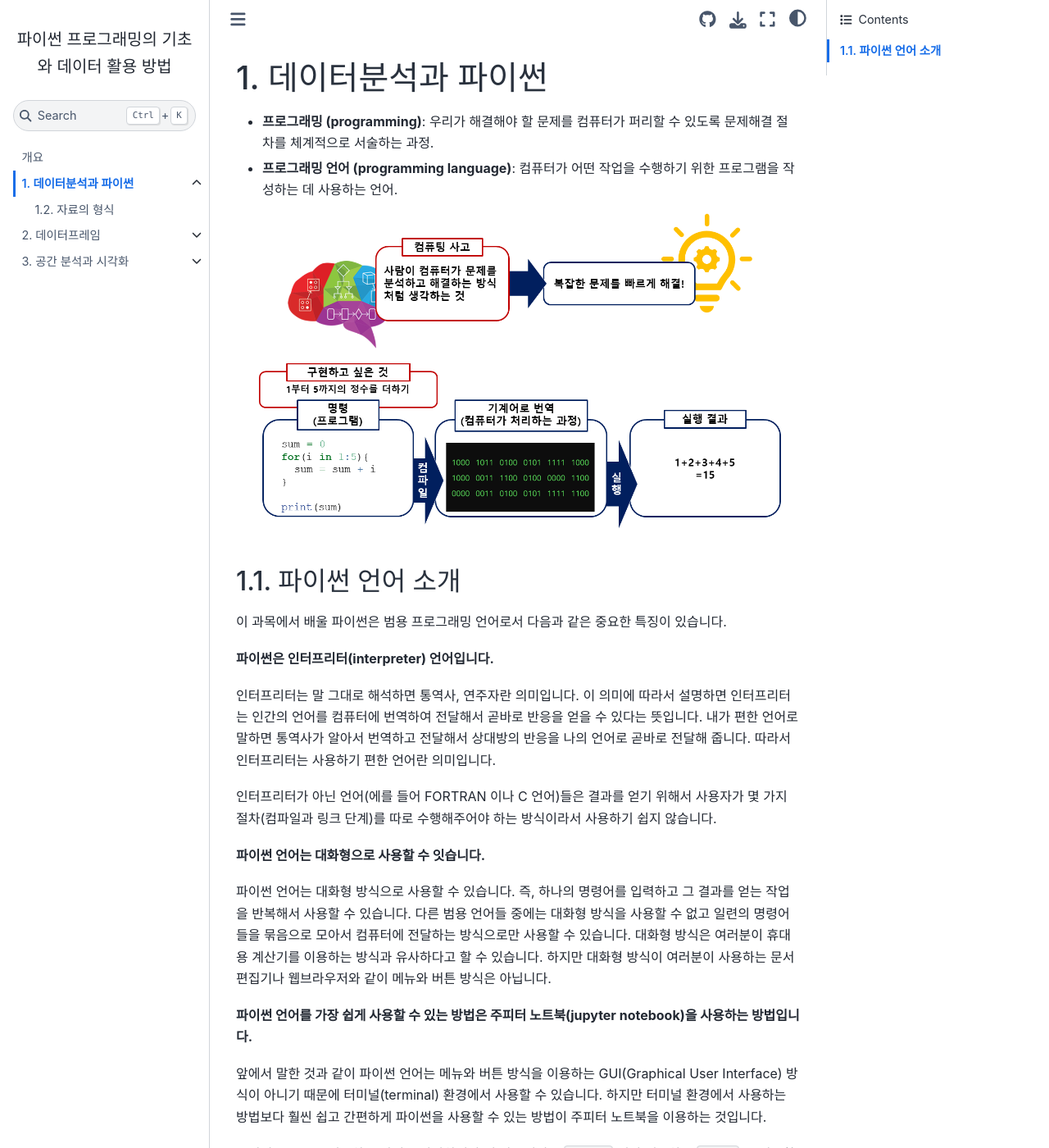
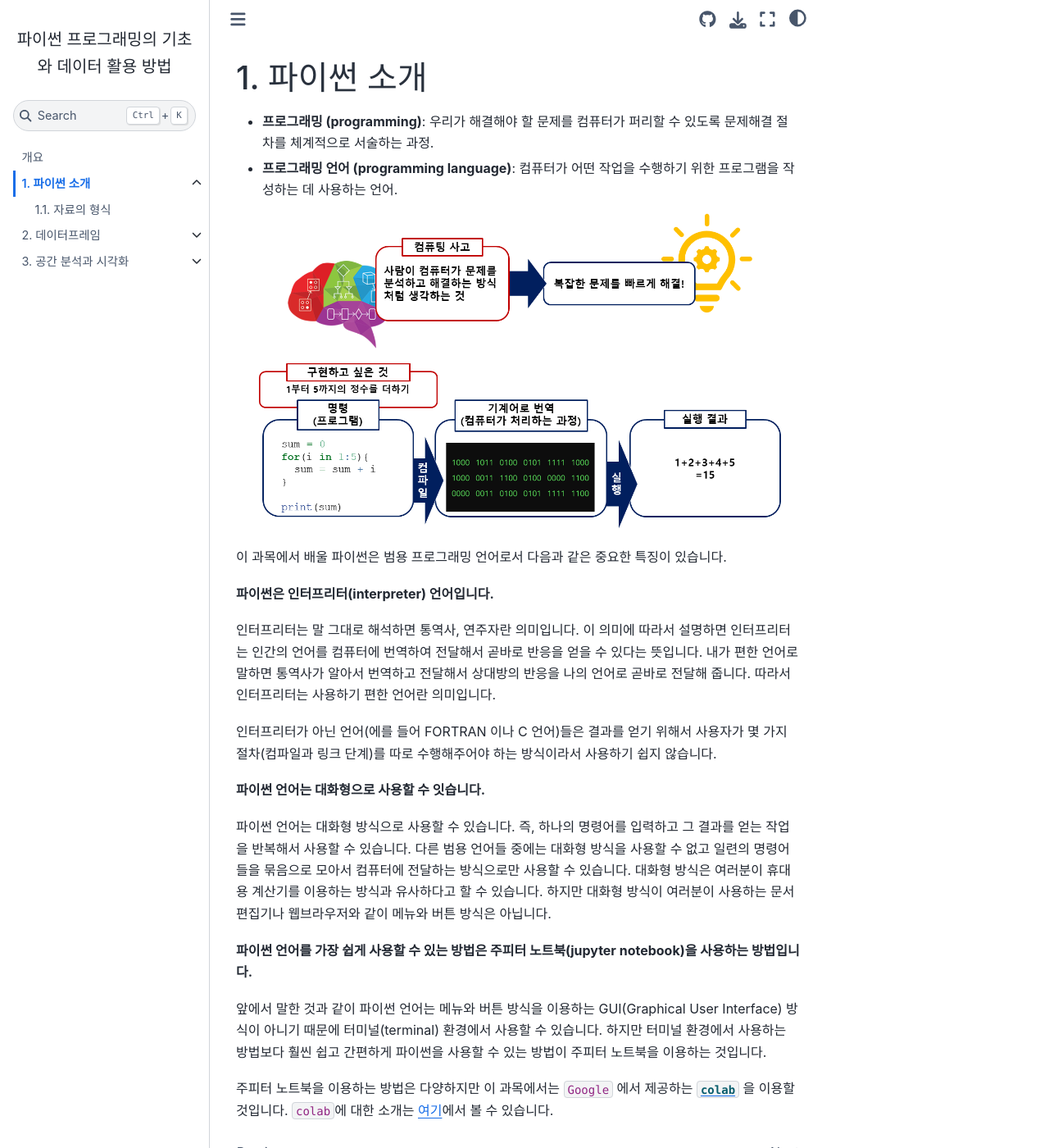
Before and after one commit to UOS-Bigdata/lab_fire_seoul, a Jupyter Book: the page built from notebooks/day1/intro-python.md, in a window 1280 px wide and 1400 px high. Shown: the whole window at 82% size. Built offline with Jupyter Book 1.0.4 settings and Sphinx 7.4.7 and the Sphinx Book theme 1.1.4, drawn with Linux system fonts in a browser that asks for light colours; pages that are not in the unit, such as notebooks, are missing from menus.

Commit message:
Update intro-python.md

```diff
--- a/notebooks/day1/intro-python.md
+++ b/notebooks/day1/intro-python.md
@@ -1,12 +1,10 @@
-# 데이터분석과 파이썬
+# 파이썬 소개
 
 * **프로그래밍 (programming)**: 우리가 해결해야 할 문제를 컴퓨터가 퍼리할 수 있도록 문제해결 절차를 체계적으로 서술하는 과정.
 
 * **프로그래밍 언어 (programming language)**: 컴퓨터가 어떤 작업을 수행하기 위한 프로그램을 작성하는 데 사용하는 언어.
 
 ![programming](../../images/programming.png)
-
-## 파이썬 언어 소개
 
 이 과목에서 배울 파이썬은 범용 프로그래밍 언어로서 다음과 같은 중요한 특징이 있습니다.
 
```
